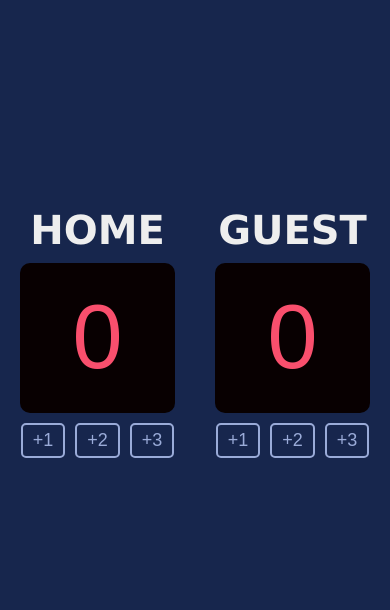
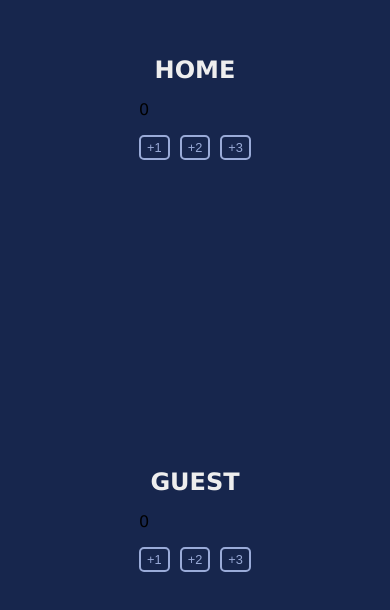
Before and after one commit to BusaidiEssa/Basketball-scorboard, a website built with Vite: page index.html in a window 390 px wide. Shown: the part 110-720 px from the top of the page. Built offline with nearby package versions, Linux system fonts and the light colour scheme.

Commit message:
Update index.css

```diff
--- a/index.css
+++ b/index.css
@@ -1,5 +1,6 @@
 body {
     margin: 0;
+    font-family: Verdana, sans-serif;
 }
 
 .container {
@@ -8,40 +9,36 @@ body {
     align-items: center;
     background-color: #17264D;
     width: 100%;
-    height: 100vh; /* Ensure the container takes full viewport height */
+    min-height: 100vh;
     box-sizing: border-box;
+    padding: 20px;
 }
 
 h3 {
-    font-size: 40px;
-    font-family: Verdana, sans-serif;
+    font-size: 2.5rem;
     color: #EEEEEE;
     text-align: center;
-    margin-bottom: 10px; /* Add margin to separate heading from score */
+    margin-bottom: 10px;
 }
 
-.score-h, .score-g {
+.score {
     font-family: 'Cursed Timer ULiL', sans-serif;
     background-color: #080001;
     color: #F94F6D;
-    font-size: 90px;
+    font-size: 5rem;
     border-radius: 10px;
     display: flex;
     justify-content: center;
     align-items: center;
-    width: 155px;
-    height: 150px;
-    margin: 0 auto 10px; /* Center score and add margin below */
+    width: 150px;
+    height: 120px;
+    margin: 0 auto 10px;
 }
 
-.score-h p, .score-g p{
-    align-items: center;
-    justify-content: center;
-}
 .buttons {
     display: flex;
     justify-content: center;
-    gap: 10px; /* Space between buttons */
+    gap: 10px;
 }
 
 button {
@@ -50,8 +47,51 @@ button {
     border-radius: 5px;
     border: 2px solid #9AABD8;
     background-color: transparent;
-    font-size: 18px;
+    font-size: 1rem;
     padding: 5px 10px;
-    margin: 0; /* Remove default margin */
-    cursor: pointer; /* Optional: add cursor pointer */
+    margin: 0;
+    cursor: pointer;
 }
+
+@media (max-width: 768px) {
+    .container {
+        flex-direction: column;
+        padding: 10px;
+    }
+
+    h3 {
+        font-size: 2rem;
+    }
+
+    .score {
+        font-size: 4rem;
+        width: 120px;
+        height: 100px;
+    }
+
+    .buttons {
+        margin-bottom: 20px;
+    }
+
+    button {
+        font-size: 0.9rem;
+        padding: 4px 8px;
+    }
+}
+
+@media (max-width: 480px) {
+    h3 {
+        font-size: 1.5rem;
+    }
+
+    .score {
+        font-size: 3rem;
+        width: 100px;
+        height: 80px;
+    }
+
+    button {
+        font-size: 0.8rem;
+        padding: 3px 6px;
+    }
+}
```
